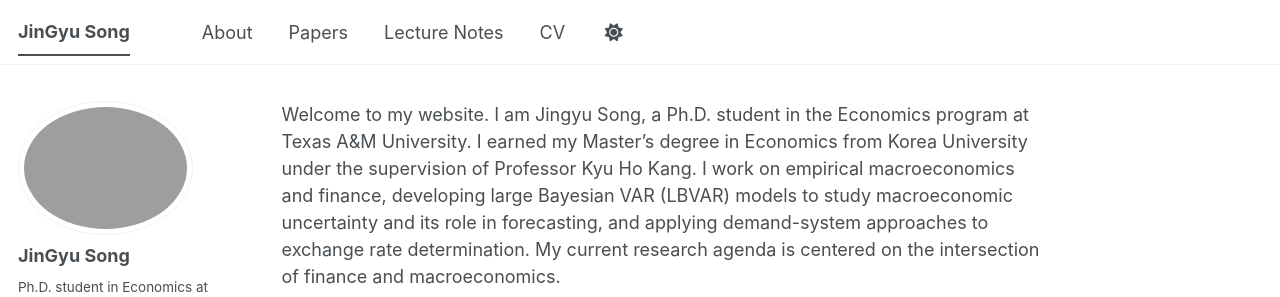
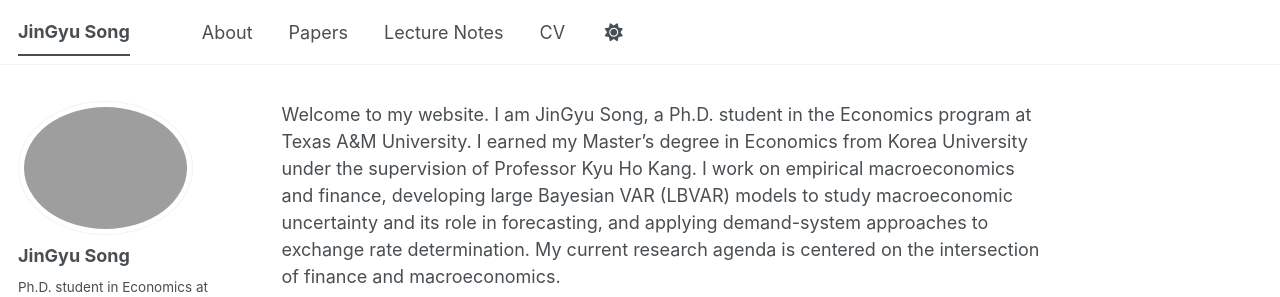
Before and after one commit to Jingyu-96/Jingyu-96.github.io, a Jekyll site: the page built from _pages/about.md, in a window 1280 px wide. Shown: the top 297 px of the page. Built offline with Jekyll 4.4.1, drawn with Linux system fonts in a browser that asks for light colours; a style sheet for code colours, icons or effects is not loaded.

```diff
--- a/_pages/about.md
+++ b/_pages/about.md
@@ -6,4 +6,4 @@ redirect_from:
   - /about.html
 ---
 
-Welcome to my website. I am Jingyu Song, a Ph.D. student in the Economics program at Texas A&M University. I earned my Master's degree in Economics from Korea University under the supervision of Professor Kyu Ho Kang. I work on empirical macroeconomics and finance, developing large Bayesian VAR (LBVAR) models to study macroeconomic uncertainty and its role in forecasting, and applying demand-system approaches to exchange rate determination. My current research agenda is centered on the intersection of finance and macroeconomics.
+Welcome to my website. I am JinGyu Song, a Ph.D. student in the Economics program at Texas A&M University. I earned my Master's degree in Economics from Korea University under the supervision of Professor Kyu Ho Kang. I work on empirical macroeconomics and finance, developing large Bayesian VAR (LBVAR) models to study macroeconomic uncertainty and its role in forecasting, and applying demand-system approaches to exchange rate determination. My current research agenda is centered on the intersection of finance and macroeconomics.
```
